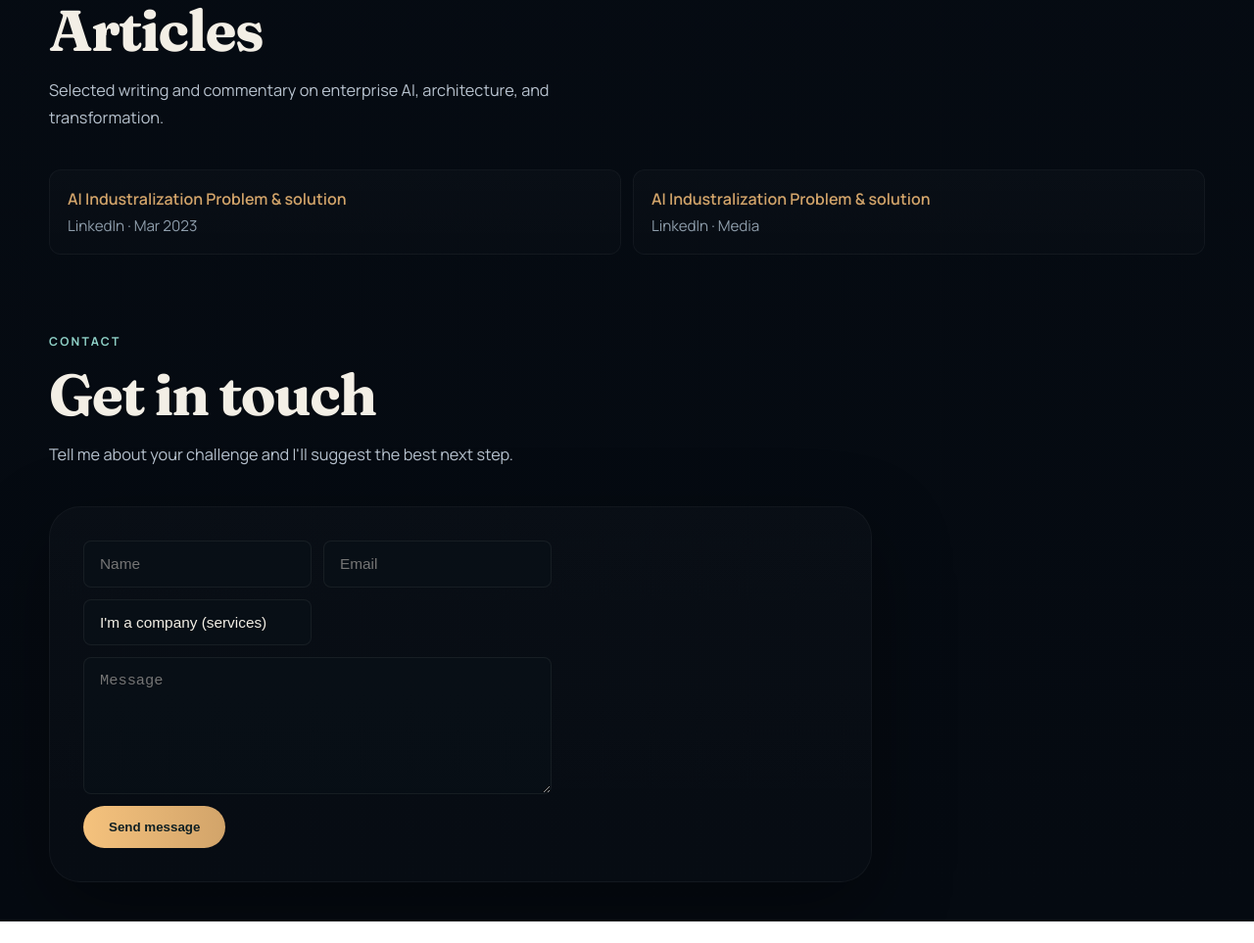
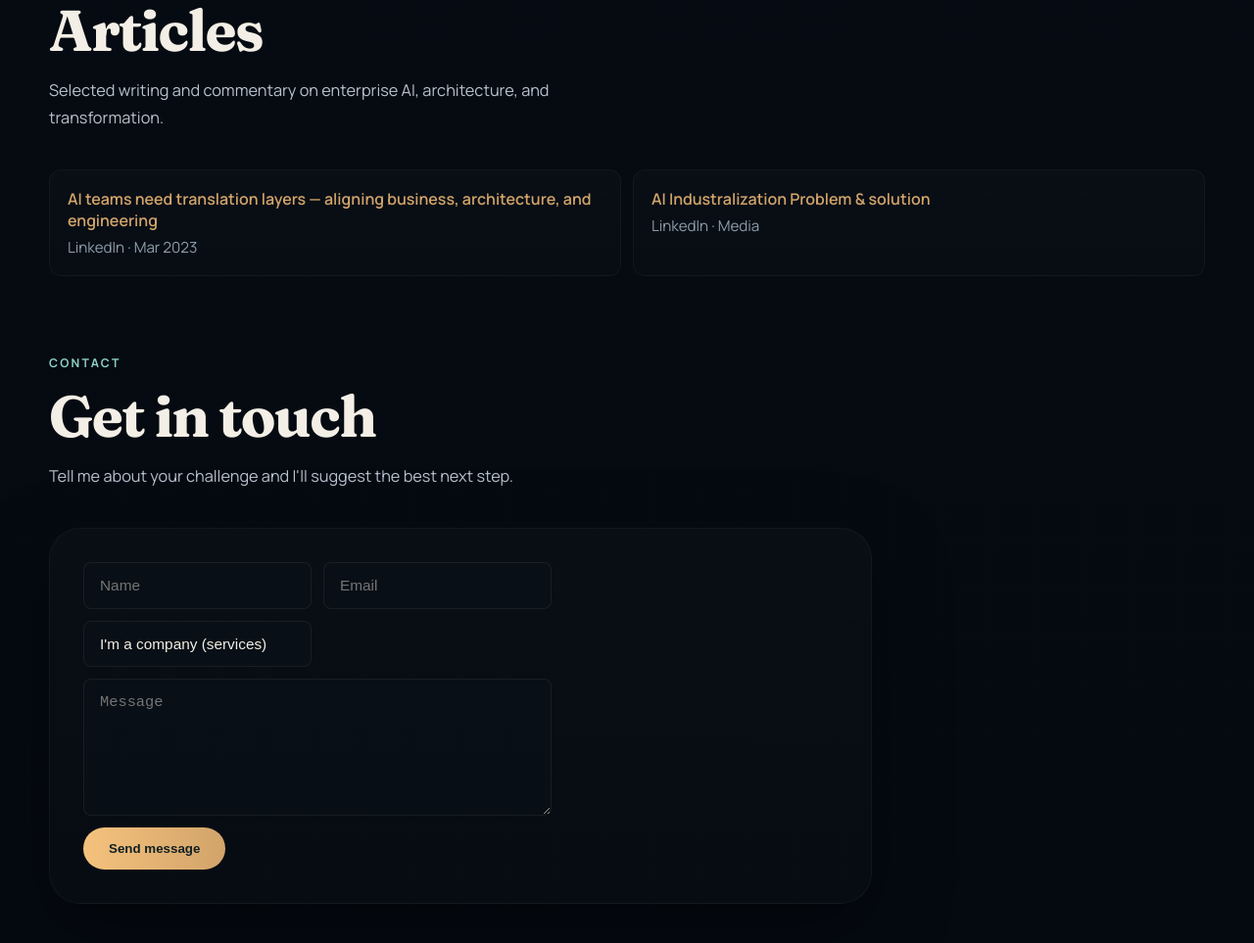
Before and after one commit to rabiesofany/rabieRQSCapital, a plain HTML site: page index.html in a window 1280 px wide. Shown: the part 6285-7248 px from the top of the page at 98% size. Before the commit the page ends 7226 px from the top, so only its background shows below. Drawn offline with Linux system fonts and the light colour scheme.

Commit message:
Revert first article title to original

```diff
--- a/index.html
+++ b/index.html
@@ -351,7 +351,7 @@
 
           <div class="article-list">
             <article class="article-card">
-              <a href="https://www.linkedin.com/feed/update/urn:li:activity:7396526609551364096/" target="_blank" rel="noopener noreferrer">AI Industralization Problem &amp; solution</a>
+              <a href="https://www.linkedin.com/feed/update/urn:li:activity:7396526609551364096/" target="_blank" rel="noopener noreferrer">AI teams need translation layers — aligning business, architecture, and engineering</a>
               <p>LinkedIn · Mar 2023</p>
             </article>
             <article class="article-card">
```
